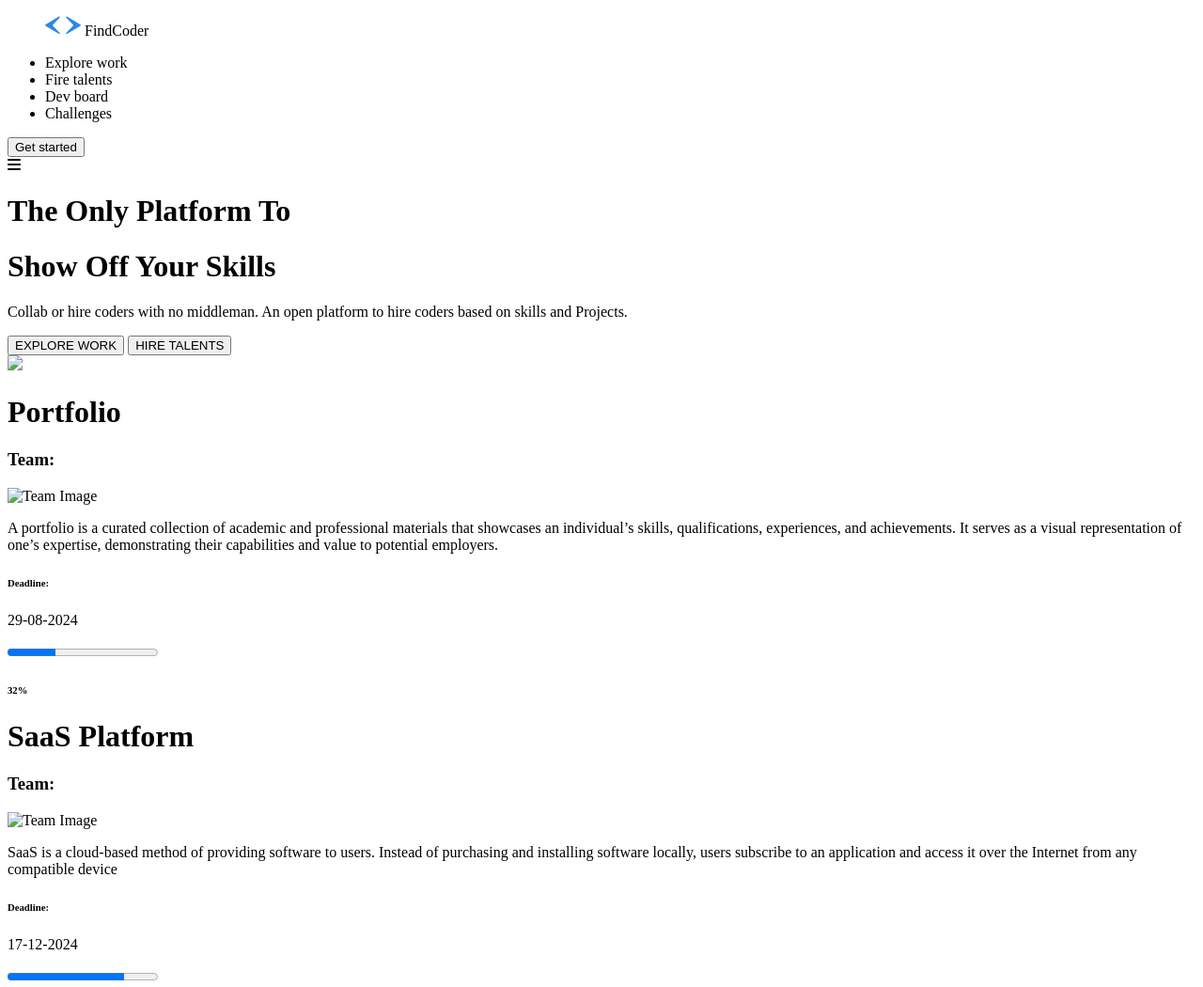
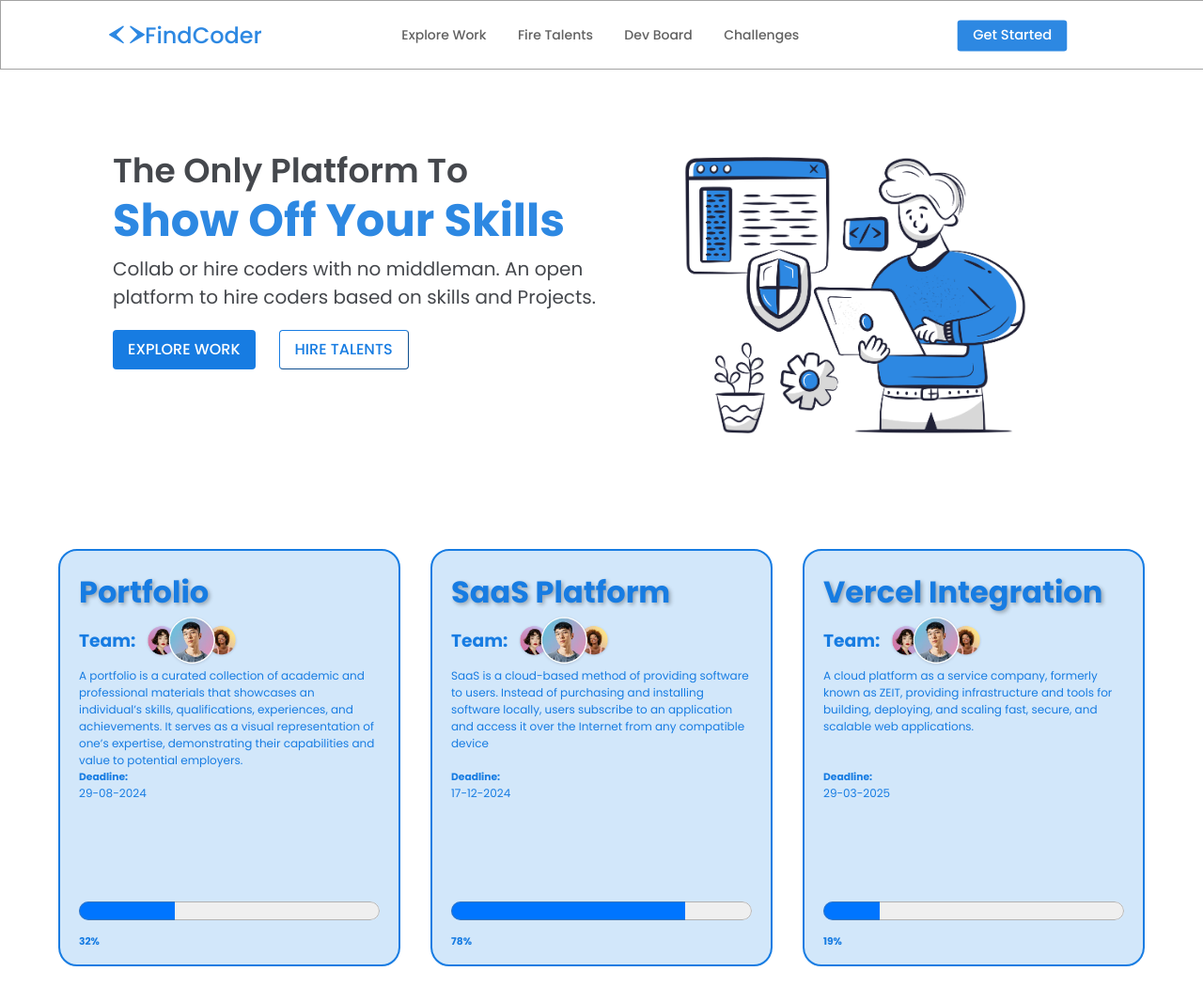
Before and after one commit to NaunihalSingh40/find_coder, a plain HTML site: page index.html in a window 1280 px wide. Shown: the top 1050 px of the page at 94% size. Drawn offline with Linux system fonts and the light colour scheme; the site is published under a folder, as on GitHub Pages, so addresses that start at the root find nothing.

Commit message:
fixed path

```diff
--- a/index.html
+++ b/index.html
@@ -5,7 +5,7 @@
     <meta name="viewport" content="width=device-width, initial-scale=1.0">
     <title>Document</title>
     <link rel="stylesheet" href="https://cdnjs.cloudflare.com/ajax/libs/font-awesome/6.5.2/css/all.min.css" integrity="sha512-SnH5WK+bZxgPHs44uWIX+LLJAJ9/2PkPKZ5QiAj6Ta86w+fsb2TkcmfRyVX3pBnMFcV7oQPJkl9QevSCWr3W6A==" crossorigin="anonymous" referrerpolicy="no-referrer" />
-    <link rel="stylesheet" href="/style.css"/>
+    <link rel="stylesheet" href="style.css"/>
 </head>
 <body>
     <nav id="navbar">
@@ -38,7 +38,7 @@
         </div>
 
         <div class="ctn-2">
-            <img src="/assets/icon.png.png">
+            <img src="assets/icon.png.png">
         </div>
     </div>
     <div class="ctn-n">
@@ -46,7 +46,7 @@
             <h1>Portfolio</h1>
             <div class="t">
                 <h3>Team:</h3>
-                <img src="/assets/ppt.jpeg" alt="Team Image"/>
+                <img src="assets/ppt.jpeg" alt="Team Image"/>
             </div>
             <p>A portfolio is a curated collection of academic and professional materials that showcases an individual’s skills, qualifications, experiences, and achievements. It serves as a visual representation of one’s expertise, demonstrating their capabilities and value to potential employers.</p>
             <h6>Deadline:</h6>
@@ -61,7 +61,7 @@
             <h1>SaaS Platform</h1>
             <div class="t">
                 <h3>Team:</h3>
-                <img src="/assets/ppt.jpeg" alt="Team Image"/>
+                <img src="assets/ppt.jpeg" alt="Team Image"/>
             </div>
             <p>SaaS is a cloud-based method of providing software to users. Instead of purchasing and installing software locally, users subscribe to an application and access it over the Internet from any compatible device</p>
             <h6>Deadline:</h6>
@@ -76,7 +76,7 @@
             <h1>Vercel Integration</h1>
             <div class="t">
                 <h3>Team:</h3>
-                <img src="/assets/ppt.jpeg" alt="Team Image"/>
+                <img src="assets/ppt.jpeg" alt="Team Image"/>
             </div>
             <p>A cloud platform as a service company, formerly known as ZEIT, providing infrastructure and tools for building, deploying, and scaling fast, secure, and scalable web applications.</p>
             <h6>Deadline:</h6>
```
